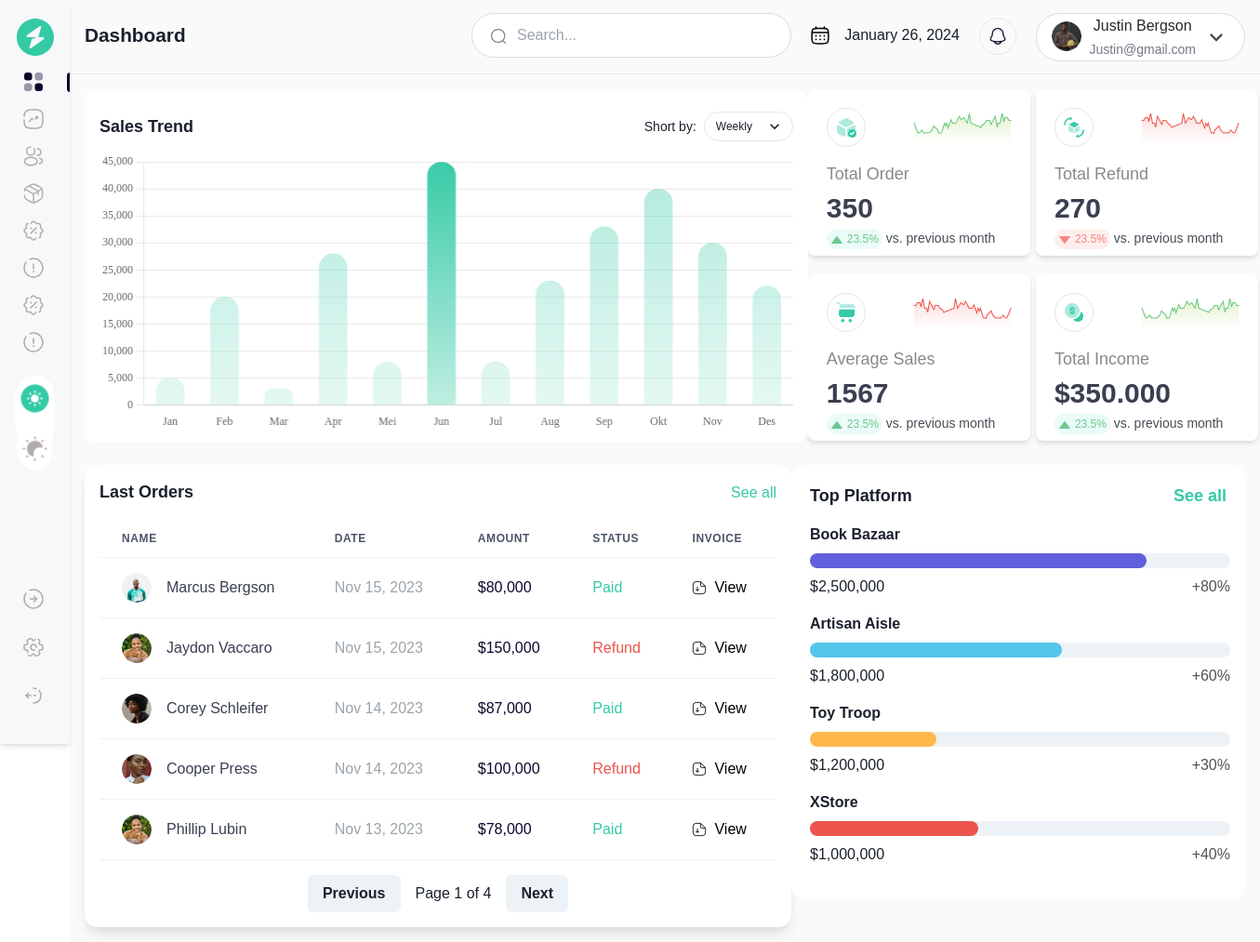
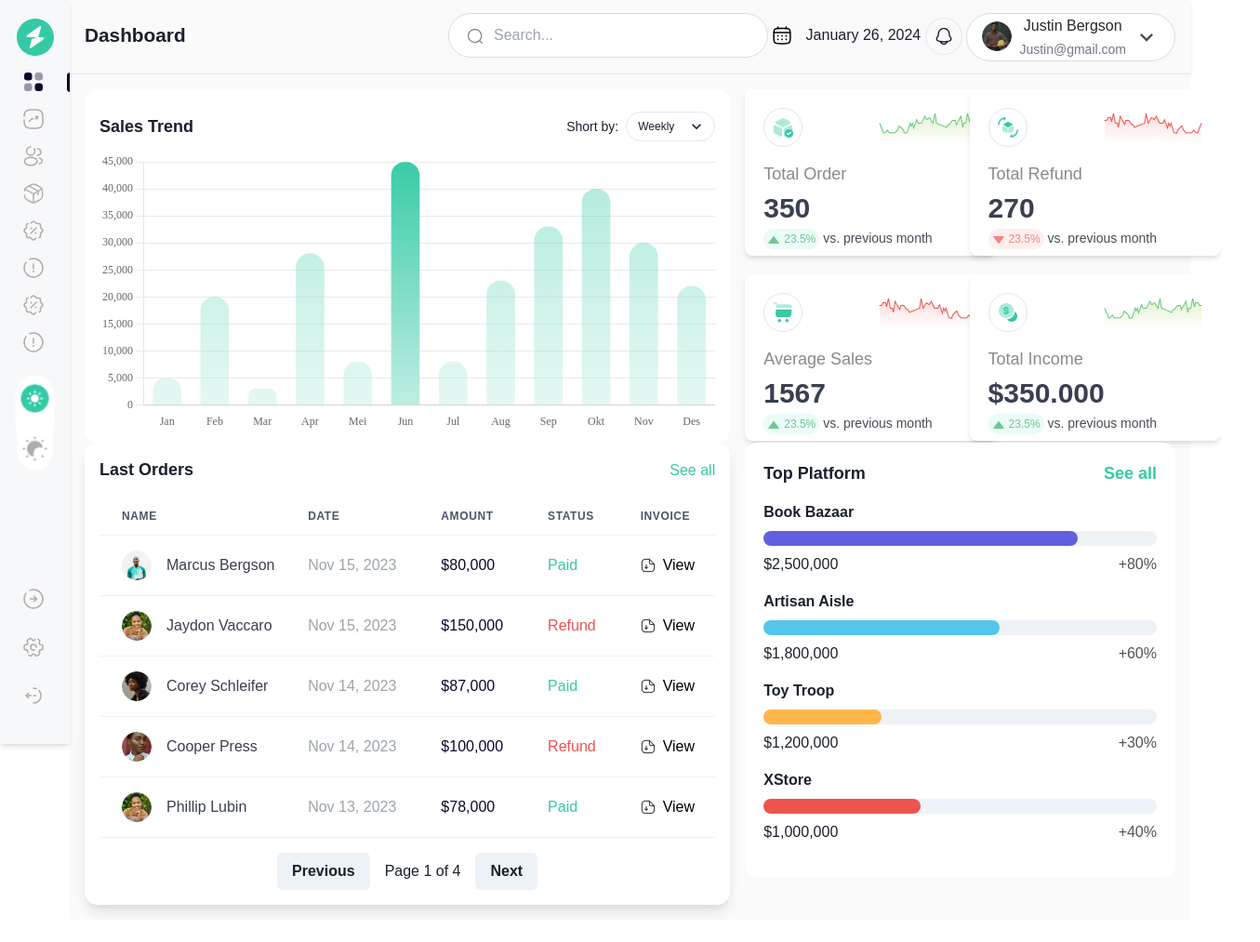
Before and after one commit to Abiodun-Sabitu/analytics, a React (Vite) app: page / in a window 1280 px wide. Shown: the whole page at 93% size, 1355 px wide, since content can reach past the window. After the commit the page ends 989 px from the top, so only its background shows below. Built offline with nearby package versions, Linux system fonts and the light colour scheme.

Commit message:
progressed responsiveness

```diff
--- a/src/Dashboard.jsx
+++ b/src/Dashboard.jsx
@@ -2,25 +2,50 @@ import Stats from "./container/Stats";
 import SalesChart from "./container/chart";
 import TableContainer from "./container/table";
 import TopPlatformsList from "./container/top-platform";
-import { useColorMode } from "@chakra-ui/react";
+import { useColorMode, Box } from "@chakra-ui/react";
 function Dashboard() {
   const { colorMode } = useColorMode();
   return (
+    // <div
+    //   className={`${
+    //     colorMode === "dark" ? "bg-[#0F0F0F]" : "bg-[#FAFAFA]"
+    //   } space-y-6 p-[16px]`}
+    // >
+    //   <div className="flex flex-col xl:flex-row items-start w-full justify-evenly">
+    //     <SalesChart />
+    //     <Stats />
+    //   </div>
+    // </div>
     <div
       className={`${
         colorMode === "dark" ? "bg-[#0F0F0F]" : "bg-[#FAFAFA]"
-      } space-y-6 p-[16px]`}
+      } p-[16px]`}
     >
-      <div className="flex flex-col lg:flex-row items-start w-full justify-evenly">
-        <SalesChart />
-        <Stats />
+      <div className="flex flex-col lg:flex-row items-start justify-between gap-4 w-full">
+        <Box w={{ base: "full", xl: "60%", lg: "50%" }}>
+          <SalesChart />
+        </Box>
+        <Box w={{ base: "full", xl: "40%", lg: "50%" }}>
+          <Stats />
+        </Box>
       </div>
-      <div className="flex flex-col md:flex-row items-start w-full justify-evenly">
-        <TableContainer />
-        <TopPlatformsList />
+      <div className="flex flex-col lg:flex-row items-start justify-between gap-4 w-full">
+        <Box w={{ base: "full", xl: "60%", lg: "50%" }}>
+          <TableContainer />
+        </Box>
+        <Box w={{ base: "full", xl: "40%", lg: "50%" }}>
+          <TopPlatformsList />
+        </Box>
       </div>
     </div>
   );
 }
 
 export default Dashboard;
+
+{
+  /* <div className="flex flex-col md:flex-row items-start w-full justify-evenly">
+  <TableContainer />
+  <TopPlatformsList />
+</div>; */
+}
--- a/src/container/Stats.jsx
+++ b/src/container/Stats.jsx
@@ -26,10 +26,11 @@ const StatCard = ({ title, icon, amount, change, colorScheme }) => {
     <Box
       p={5}
       boxShadow="md"
-      w={{ base: "full", md: "239px" }}
+      w={{ base: "full", lg: "239px", xl: "270px" }}
       h="179px"
       borderRadius="lg"
       bg={colorMode === "dark" ? "rgba(0, 0, 0, 0.40)" : "white"}
+      alignSelf="end"
     >
       <Flex gap={2} justify={"space-between"} alignItems="center" mb={4}>
         <div className="rounded-[100px] border-[#E6E6E6] border p-2">
@@ -88,8 +89,10 @@ StatCard.propTypes = {
 const StatsContainer = () => {
   return (
     <SimpleGrid
-      columns={[1, 2]}
-      w={{ base: "full", md: "488px" }}
+      // columns={[1, 2]}
+      // w={{ base: "full", xl: "35%" }}
+      columns={{ base: 1, sm: 1, md: 2, lg: 2, xl: 2 }}
+      w="full"
       spacingX="20px"
       spacingY="20px"
     >
--- a/src/container/chart.jsx
+++ b/src/container/chart.jsx
@@ -1,4 +1,4 @@
-import { Bar } from 'react-chartjs-2';
+import { Bar } from "react-chartjs-2";
 import { useState, useMemo } from "react";
 import {
   Chart as ChartJS,
@@ -8,9 +8,9 @@ import {
   Title,
   Tooltip,
   Legend,
-} from 'chart.js';
-import { Box, HStack, Select, Text, useColorMode } from '@chakra-ui/react';
-import { options } from '../utils/chart-options';
+} from "chart.js";
+import { Box, HStack, Select, Text, useColorMode } from "@chakra-ui/react";
+import { options } from "../utils/chart-options";
 
 ChartJS.register(
   CategoryScale,
@@ -21,33 +21,49 @@ ChartJS.register(
   Legend
 );
 
-const weeklyData = [5000, 20000, 3000, 28000, 8000, 45000, 8000, 23000, 33000, 40000, 30000, 22000];
-const monthlyData = weeklyData.map(data => data * 4);
-const biMonthlyData = weeklyData.map(data => data * 2);
+const weeklyData = [
+  5000, 20000, 3000, 28000, 8000, 45000, 8000, 23000, 33000, 40000, 30000,
+  22000,
+];
+const monthlyData = weeklyData.map((data) => data * 4);
+const biMonthlyData = weeklyData.map((data) => data * 2);
 
 const SalesChart = () => {
-  const { colorMode } = useColorMode()
-  const [timeframe, setTimeframe] = useState('Weekly');
+  const { colorMode } = useColorMode();
+  const [timeframe, setTimeframe] = useState("Weekly");
 
   const chartData = useMemo(() => {
     let activeData;
     switch (timeframe) {
-      case 'Monthly':
+      case "Monthly":
         activeData = monthlyData;
         break;
-      case 'Bi-Monthly':
+      case "Bi-Monthly":
         activeData = biMonthlyData;
         break;
-      case 'Weekly':
+      case "Weekly":
       default:
         activeData = weeklyData;
         break;
     }
     return {
-       labels: ['Jan', 'Feb', 'Mar', 'Apr', 'Mei', 'Jun', 'Jul', 'Aug', 'Sep', 'Okt', 'Nov', 'Des'],
+      labels: [
+        "Jan",
+        "Feb",
+        "Mar",
+        "Apr",
+        "Mei",
+        "Jun",
+        "Jul",
+        "Aug",
+        "Sep",
+        "Okt",
+        "Nov",
+        "Des",
+      ],
       datasets: [
         {
-      label: 'Sales',
+          label: "Sales",
           data: activeData,
 
           backgroundColor: (context) => {
@@ -70,26 +86,46 @@ const SalesChart = () => {
           borderSkipped: false,
         },
       ],
-    }
-  }, [timeframe])
+    };
+  }, [timeframe]);
 
   const handleSelectChange = (event) => {
     setTimeframe(event.target.value);
   };
 
   return (
-    <Box width={{base: "full", md:"600px", lg:"806px"}} px={4} borderRadius={"14px"} bg={colorMode === "dark" ? "rgba(0, 0, 0, 0.40)" : "white"} pt={6} pb={14} height="380px" position="relative">
+    <Box
+      width={{ base: "full", lg: "full" }}
+      px={4}
+      borderRadius={"14px"}
+      bg={colorMode === "dark" ? "rgba(0, 0, 0, 0.40)" : "white"}
+      pt={6}
+      pb={14}
+      height="380px"
+      position="relative"
+    >
       <HStack w="full" mb={3} justify="space-between">
-        <Text fontWeight="600" fontSize="18px">Sales Trend</Text>
+        <Text fontWeight="600" fontSize="18px">
+          Sales Trend
+        </Text>
 
         <HStack>
-            <Text fontWeight={500} fontSize="14px">Short by: </Text>
-            <Select fontSize="12px" onChange={handleSelectChange} placeholder="Weekly" w="96px" size="sm" borderRadius="100px" zIndex="10">
+          <Text fontWeight={500} fontSize="14px">
+            Short by:{" "}
+          </Text>
+          <Select
+            fontSize="12px"
+            onChange={handleSelectChange}
+            placeholder="Weekly"
+            w="96px"
+            size="sm"
+            borderRadius="100px"
+            zIndex="10"
+          >
             <option value="Monthly">Monthly</option>
             <option value="Bi-Monthly">Bi-Monthly</option>
           </Select>
         </HStack>
-
       </HStack>
       <Bar data={chartData} options={options(colorMode)} />
     </Box>
--- a/src/container/table.jsx
+++ b/src/container/table.jsx
@@ -1,4 +1,4 @@
-import { useState, useEffect } from 'react';
+import { useState, useEffect } from "react";
 import {
   Table,
   Thead,
@@ -11,10 +11,12 @@ import {
   Button,
   Flex,
   Text,
-  HStack, useColorMode, Image
-} from '@chakra-ui/react';
-import { motion } from 'framer-motion';
-import { usersData } from '../utils/dummy-data';
+  HStack,
+  useColorMode,
+  Image,
+} from "@chakra-ui/react";
+import { motion } from "framer-motion";
+import { usersData } from "../utils/dummy-data";
 
 const MotionTr = motion(Tr);
 
@@ -24,7 +26,7 @@ const TableSection = () => {
   const [currentPage, setCurrentPage] = useState(1);
   const [paginatedData, setPaginatedData] = useState([]);
 
-  const { colorMode } = useColorMode()
+  const { colorMode } = useColorMode();
 
   useEffect(() => {
     const start = (currentPage - 1) * ITEMS_PER_PAGE;
@@ -35,16 +37,24 @@ const TableSection = () => {
   const totalPages = Math.ceil(usersData.length / ITEMS_PER_PAGE);
 
   return (
-    <Box p={4} w={{base:"full", md:"602px", lg:'806px'  }}  borderRadius="14px" boxShadow="lg" bg={colorMode === "dark" ? "rgba(0, 0, 0, 0.40)" : "white"}>
+    <Box
+      p={4}
+      w={{ base: "full", lg: "full" }}
+      borderRadius="14px"
+      boxShadow="lg"
+      bg={colorMode === "dark" ? "rgba(0, 0, 0, 0.40)" : "white"}
+    >
       <Flex justifyContent="space-between" alignItems="center" mb={4}>
-        <Text fontWeight="600" fontSize="18px">Last Orders</Text>
+        <Text fontWeight="600" fontSize="18px">
+          Last Orders
+        </Text>
         <Text cursor={"pointer"} fontWeight={500} textColor="#34CAA5">
           See all
         </Text>
       </Flex>
 
       <TableContainer>
-        <Table variant='simple'>
+        <Table variant="simple">
           <Thead>
             <Tr>
               <Th>Name</Th>
@@ -62,16 +72,33 @@ const TableSection = () => {
                 animate={{ opacity: 1 }}
                 transition={{ delay: index * 0.1 }}
               >
-                <Td fontWeight={500} textColor={colorMode === "dark" ? "gray.200" : "#3A3F51"} py={4}>
+                <Td
+                  fontWeight={500}
+                  textColor={colorMode === "dark" ? "gray.200" : "#3A3F51"}
+                  py={4}
+                >
                   <div className="flex items-center">
-                  <img src={user.avatarUrl} alt="avatar" className="rounded-full mr-4" />
+                    <img
+                      src={user.avatarUrl}
+                      alt="avatar"
+                      className="rounded-full mr-4"
+                    />
                     {user.name}
                   </div>
                 </Td>
-              <Td textColor={colorMode === "dark" ? "gray.200" : "#9CA4AB"} py={4}>{user.date}</Td>
-              <Td textColor={colorMode === "dark" ? "gray.200" : "#0D062D"} fontWeight={500} py={4}>{`$${user.amount.toLocaleString()}`}</Td>
+                <Td
+                  textColor={colorMode === "dark" ? "gray.200" : "#9CA4AB"}
+                  py={4}
+                >
+                  {user.date}
+                </Td>
+                <Td
+                  textColor={colorMode === "dark" ? "gray.200" : "#0D062D"}
+                  fontWeight={500}
+                  py={4}
+                >{`$${user.amount.toLocaleString()}`}</Td>
                 <Td fontWeight={400} py={4}>
-                {user.status === 'Paid' ? (
+                  {user.status === "Paid" ? (
                     <span className="text-[#34CAA5] flex align-center">
                       {user.status}
                     </span>
@@ -84,7 +111,12 @@ const TableSection = () => {
                 <Td py={4} isNumeric>
                   <HStack spacing={2}>
                     <Image src="/icons/in_icon.png" alt="icon" />
-    <Text as="a" href={`/invoices/${user.id}`} className="hover:underline" color={colorMode === "dark" ? "gray.200" : "black"}>
+                    <Text
+                      as="a"
+                      href={`/invoices/${user.id}`}
+                      className="hover:underline"
+                      color={colorMode === "dark" ? "gray.200" : "black"}
+                    >
                       View
                     </Text>
                   </HStack>
--- a/src/container/top-platform.jsx
+++ b/src/container/top-platform.jsx
@@ -1,12 +1,40 @@
-import { Box, Stack, Text, Progress, useColorModeValue, HStack, useColorMode } from '@chakra-ui/react';
-import { motion } from 'framer-motion';
-import PropTypes from 'prop-types';
+import {
+  Box,
+  Stack,
+  Text,
+  Progress,
+  useColorModeValue,
+  HStack,
+  useColorMode,
+} from "@chakra-ui/react";
+import { motion } from "framer-motion";
+import PropTypes from "prop-types";
 
 const data = [
-  { name: 'Book Bazaar', amount: '$2,500,000', percentage: 80, colorScheme: '#6160DC' },
-  { name: 'Artisan Aisle', amount: '$1,800,000', percentage: 60, colorScheme: '#54C5EB' },
-  { name: 'Toy Troop', amount: '$1,200,000', percentage: 30, colorScheme: '#FFB74A' },
-  { name: 'XStore', amount: '$1,000,000', percentage: 40, colorScheme: '#ED544E' },
+  {
+    name: "Book Bazaar",
+    amount: "$2,500,000",
+    percentage: 80,
+    colorScheme: "#6160DC",
+  },
+  {
+    name: "Artisan Aisle",
+    amount: "$1,800,000",
+    percentage: 60,
+    colorScheme: "#54C5EB",
+  },
+  {
+    name: "Toy Troop",
+    amount: "$1,200,000",
+    percentage: 30,
+    colorScheme: "#FFB74A",
+  },
+  {
+    name: "XStore",
+    amount: "$1,000,000",
+    percentage: 40,
+    colorScheme: "#ED544E",
+  },
   // Add more items as needed
 ];
 
@@ -16,10 +44,16 @@ const TopPlatformItem = ({ name, amount, percentage, colorScheme }) => {
   const bgColor = useColorModeValue(`${colorScheme}`, `${colorScheme}`);
   const trackColor = useColorModeValue("gray.100", "gray.700");
   const initialWidth = 0;
-  const { colorMode } = useColorMode()
+  const { colorMode } = useColorMode();
 
   return (
-    <Stack  justify="space-between" w={{base: "full", md:"452px"}} bg={colorMode === "dark" ? "black" : "white"} borderRadius="14px" mb={4}>
+    <Stack
+      justify="space-between"
+      w={"full"}
+      bg={colorMode === "dark" ? "black" : "white"}
+      borderRadius="14px"
+      mb={4}
+    >
       <Text fontWeight={600}>{name}</Text>
       <MotionBox bg={trackColor} width="100%" rounded={"full"}>
         <Progress
@@ -37,7 +71,10 @@ const TopPlatformItem = ({ name, amount, percentage, colorScheme }) => {
       <HStack justify="space-between">
         <Text fontWeight={400}>{amount}</Text>
 
-      <Text color={colorMode === "dark" ? "gray.100" : "#525252"} fontWeight={400}>{`+${percentage}%`}</Text>
+        <Text
+          color={colorMode === "dark" ? "gray.100" : "#525252"}
+          fontWeight={400}
+        >{`+${percentage}%`}</Text>
       </HStack>
     </Stack>
   );
@@ -51,11 +88,16 @@ TopPlatformItem.propTypes = {
 };
 
 const TopPlatformsList = () => {
-    const { colorMode } = useColorMode()
+  const { colorMode } = useColorMode();
   return (
-    <Box p={5} w={{base:"full", md:"488px"}} bg={colorMode === "dark" ? "rgba(0, 0, 0, 0.40)" : "white"} borderRadius="14px">
+    <Box
+      p={5}
+      w={"full"}
+      bg={colorMode === "dark" ? "rgba(0, 0, 0, 0.40)" : "white"}
+      borderRadius="14px"
+    >
       <HStack justify="space-between" mb={4}>
-        <Text fontSize="lg" fontWeight="600" >
+        <Text fontSize="lg" fontWeight="600">
           Top Platform
         </Text>
 
@@ -67,7 +109,6 @@ const TopPlatformsList = () => {
       {data.map((item, index) => (
         <TopPlatformItem key={index} {...item} />
       ))}
-
     </Box>
   );
 };
```
Lines whose indentation alone changed are shown as unchanged.
